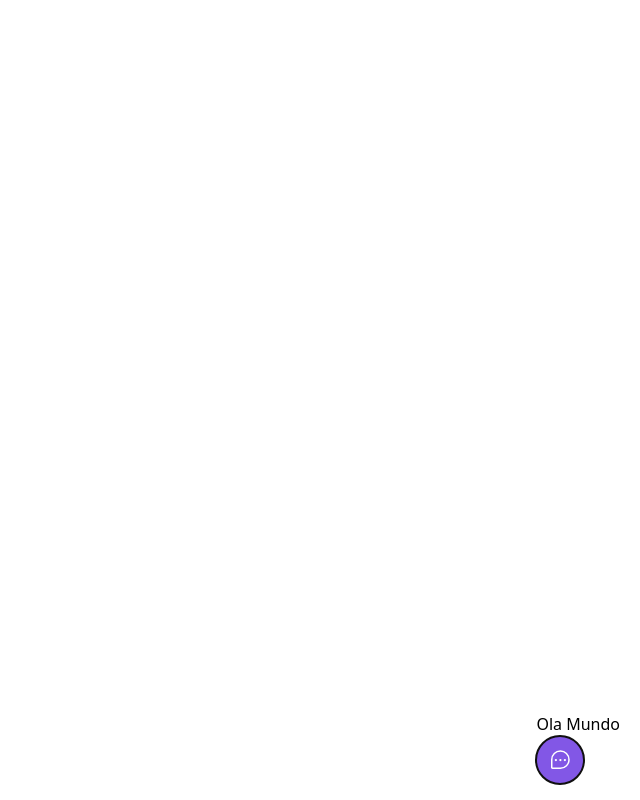
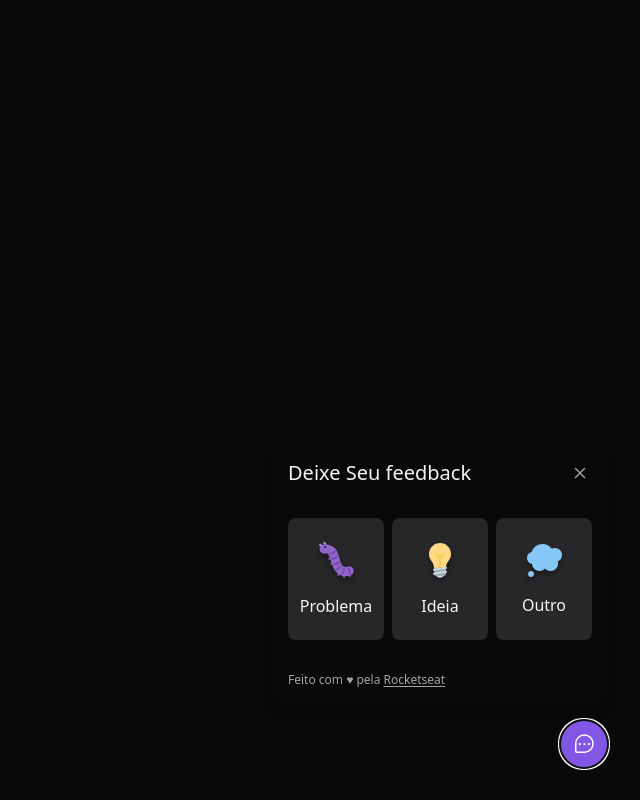
Before and after one commit to lucianovictor/feedget-nlw, a React (Vite) app: page / in a window 1280 px wide. Both pictures are taken after a click on the button "Feedback". Shown: the whole page, without its empty margins (640-1280 px from the left). Built offline with nearby package versions, Linux system fonts and the light colour scheme.

Commit message:
feat: fisinigh the web part

```diff
--- /dev/null
+++ b/src/components/CloseButton.tsx
@@ -0,0 +1,10 @@
+import { Popover } from '@headlessui/react'
+import { X } from 'phosphor-react';
+
+export function CloseButton() {
+  return (
+    <Popover.Button className="top-5 right-5 absolute text-zinc-400 hover:text-zinc-100 title='Fechar formulário de feedback'">
+      <X weight="bold" className="w-4 h-4" />
+    </Popover.Button >
+  );
+}
--- /dev/null
+++ b/src/components/Loading.tsx
@@ -0,0 +1,9 @@
+import { CircleNotch} from 'phosphor-react'
+
+export function Loading() {
+  return (
+    <div className='w-6 h-6 items-center justify-center overflow-hidden'>
+      <CircleNotch weight='bold' className='w-4 h-4 animate-spin'/>
+    </div>
+  )
+}
--- a/src/components/Widget.tsx
+++ b/src/components/Widget.tsx
@@ -1,19 +1,22 @@
-import {ChatTeardropDots} from 'phosphor-react'
-import {Popover} from '@headlessui/react'
+import { ChatTeardropDots } from 'phosphor-react';
+import { Popover } from '@headlessui/react'
+import { WidgetForm } from './WidgetForm';
 
 export function Widget() {
   return (
-    <Popover className="absolute bottom-4 right-5">
-      <Popover.Panel>Ola Mundo</Popover.Panel>
+    <Popover className="absolute bottom-4 right-4 md:bottom-8 md:right-8 flex flex-col items-end">
+      <Popover.Panel>
+        <WidgetForm />
+      </Popover.Panel>
 
-    <Popover.Button  className="bg-brand-500 rounded-full px-3 h-12 text-white flex items-center group">
-      <ChatTeardropDots className="w-6 h-6"/>
+      <Popover.Button className="bg-brand-500 rounded-full px-3 h-12 text-white flex items-center group">
+        <ChatTeardropDots className="w-6 h-6" />
 
-      <span className="max-w-0 overflow-hidden group-hover:max-w-xs transition-all duration-500 ease-linear">
-        <span className="pl-2"></span>
-        Feedback
-      </span>
-    </Popover.Button>
+        <span className="max-w-0 overflow-hidden group-hover:max-w-xs transition-all duration-500 ease-linear select-none">
+          <span className="pl-2"></span>
+          Feedback
+        </span>
+      </Popover.Button>
     </Popover>
   )
 }
--- /dev/null
+++ b/src/components/WidgetForm/ScreenshotButton.tsx
@@ -0,0 +1,50 @@
+import html2canvas from "html2canvas";
+import { Camera, Trash } from "phosphor-react";
+import { useState } from "react";
+import { Loading } from "../Loading";
+
+interface ScreenshotButtonProps {
+  screenshot: string | null;
+  onScreenshotTook: (screenshot: string | null) => void;
+}
+
+export function ScreenshotButton({screenshot,  onScreenshotTook}: ScreenshotButtonProps) {
+  const [isTakingScreenshot, setIsTakingScreenshot] = useState(false)
+
+async function handleTakeScreenshot() {
+  setIsTakingScreenshot(true);
+    const canvas = await html2canvas(document.querySelector('html')!);
+    const base64image =canvas.toDataURL('image/png')
+
+    onScreenshotTook(base64image);
+
+    setIsTakingScreenshot(false);
+  }
+
+  if (screenshot) {
+    return (
+      <button
+        type="button"
+        className="p-1 w-10 h-10 rounded-md border-transparent flex justify-end items-end text-zinc-400 hover:text-zinc-100 transition-colors"
+        onClick={() => onScreenshotTook(null)}
+        style={{
+         backgroundImage: `url(${screenshot})`,
+         backgroundPosition: 'right bottom',
+         backgroundSize: 180,
+        }}
+      >
+        <Trash weight="fill" />
+      </button>
+    )
+  }
+
+  return (
+    <button
+    type="button"
+    onClick={handleTakeScreenshot}
+    className="p-2 bg-zinc-800 rounded-md border-transparent hover:bg-zinc-700 transition-colors focus:outline-none focus:ring-2 focus:ring-offset-2 focus:ring-offset-zinc-900 focus:ring-brand-500"
+  >
+    {isTakingScreenshot ? <Loading/> : <Camera className="w-6 h-6" />}
+  </button>
+  )
+}
--- /dev/null
+++ b/src/components/WidgetForm/Steps/FeedbackContentStep.tsx
@@ -0,0 +1,69 @@
+import { ArrowLeft, Camera } from "phosphor-react";
+import { FormEvent, useState } from "react";
+import { FeedbackType, feedbackTypes } from "..";
+import { CloseButton } from "../../CloseButton";
+import { ScreenshotButton } from "../ScreenshotButton";
+
+interface FeedbackContentStepProps {
+  feedbackType: FeedbackType
+  onFeedbackRestartRequested: () => void;
+  onFeedbackSent: () => void;
+}
+
+export function FeedbackContentStep({feedbackType, onFeedbackRestartRequested, onFeedbackSent,}: FeedbackContentStepProps) {
+  const [screenshot, setScreenshot] = useState<string | null>(null)
+  const [comment, setComment] = useState('');
+
+  const feedbackTypeInfo = feedbackTypes[feedbackType]
+
+  function handleSubmitFeedback(event: FormEvent) {
+    event.preventDefault();
+    onFeedbackSent();
+  }
+
+   return (
+    <>
+
+    <header>
+      <button
+        type="button"
+        className="top-5 left-5 absolute text-zinc-400 hover:text-zinc-100"
+        onClick={onFeedbackRestartRequested}
+        >
+
+        <ArrowLeft weight="bold" className="w-4 h-4"/>
+      </button>
+
+    <span className="text-xl leading-6 flex items-center gap-2">
+      <img src={feedbackTypeInfo.image.source} alt={feedbackTypeInfo.image.alt} className="w-6 h-6"/>
+      {feedbackTypeInfo.title}
+    </span>
+
+      <CloseButton />
+
+    </header>
+
+    <form onSubmit={handleSubmitFeedback} className="my-4 w-full">
+      <textarea
+        className="min-w-[304px] w-full min-h-[112px] text-sm placeholder-zinc-400 text-zinc-100 border-zinc-600 bg-transparent rounded-md focus:border-r-brand-500 focus:ring-brand-500 focus:ring-1 focus: outline-none resize-none scrollbar scrollbar-thumb-zinc-700 scrollbar-track-transparent scrollbar-thin"
+        placeholder="Conte com detalhes o que está acontecendo..."
+        onChange={event => setComment(event.target.value)}
+      />
+
+      <footer className="flex-gap-2 mt-2">
+       <ScreenshotButton
+        screenshot={screenshot}
+        onScreenshotTook ={setScreenshot}
+       />
+        <button
+          type="submit"
+          disabled={comment.length === 0}
+          className="p-2 bg-brand-500 rounded-mb border-transparent flex-1 flex justify-center items-center text-sm hover bg-brand-300 focus:outline-none focus:ring-2 focus:ring-offset-2 focus:ring-offset-zinc-900 focus:ring-brand-500 transition-colors disabled:opacity-50 disabled:hover:bg-brand-500"
+        >
+          Enviar Feedback
+        </button>
+      </footer>
+    </form>
+  </>
+  )
+}
--- /dev/null
+++ b/src/components/WidgetForm/Steps/FeedbackSuccessStep.tsx
@@ -0,0 +1,29 @@
+import { CloseButton } from "../../CloseButton";
+
+interface FeedbackSuccessStepProps {
+  onFeedbackRestartRequested: () => void;
+}
+
+export function FeedbackSuccessStep({onFeedbackRestartRequested}: FeedbackSuccessStepProps) {
+  return(
+    <>
+      <header>
+        <CloseButton />
+      </header>
+
+      <div className="flex flex-col items-center py-10 w-[304px]">
+
+      </div>
+
+      <span className="text-xl mt-2">Agradecemos o feedback!</span>
+
+      <button
+        type="button"
+        onClick={onFeedbackRestartRequested}
+        className="py-2 px-6 mt-6 bg-zinc-800 rounded-md border-transparent text-sm leading-6 hover:bg-zinc-700 focus:outline-none focus:ring-2 focus:ring-offset-2 focus:ring-offset-zinc-900 focus:ring-brand-500 transition-colors disabled:opacity-50 disabled:hover:bg-brand-500"
+      >
+        Quero enviar outro
+      </button>
+    </>
+  )
+}
--- /dev/null
+++ b/src/components/WidgetForm/Steps/FeedbackTypeStep.tsx
@@ -0,0 +1,30 @@
+import { feedbackTypes, FeedbackType } from "..";
+import { CloseButton } from "../../CloseButton";
+
+interface FeedbackTypeStepProps {
+  onFeedbackTypeChanged:(type: FeedbackType) => void;
+}
+
+export function FeedbackTypeStep({onFeedbackTypeChanged}: FeedbackTypeStepProps) {
+  return (
+    <>
+    <header>
+    <span className="text-xl leading-6">Deixe Seu feedback</span>
+      <CloseButton />
+    </header>
+    <div className="flex py-8 gap-2 w-full">
+        {Object.entries(feedbackTypes).map(([key, value]) =>{
+          return(
+            <button
+              className="bg-zinc-800 rounded-lg py-5 w-24 flex-1 flex flex-col items-center gap-2 border-2 border-transparent hover:border-brand-500 focus:border-brand-500 focus:outline-none"
+              onClick={() => onFeedbackTypeChanged(key as FeedbackType)}
+            >
+              <img src={value.image.source} alt={value.image.alt} />
+              <span>{value.title}</span>
+            </button>
+          );
+        })}
+      </div>
+      </>
+  )
+}
--- /dev/null
+++ b/src/components/WidgetForm/index.tsx
@@ -0,0 +1,69 @@
+import { useState } from "react";
+
+import { CloseButton } from "../CloseButton";
+
+import bugImageUrl from "../../assets/bug.svg";
+import ideaImageUrl from "../../assets/idea.svg";
+import thoughtImageUrl from "../../assets/thought.svg";
+import { FeedbackTypeStep } from "./Steps/FeedbackTypeStep";
+import { FeedbackContentStep } from "./Steps/FeedbackContentStep";
+import { FeedbackSuccessStep } from "./Steps/FeedbackSuccessStep";
+
+ export const feedbackTypes = {
+  BUG: {
+    title: 'Problema',
+    image: {
+      source: bugImageUrl,
+      alt: 'Imagem de um inseto',
+    }
+  },
+  IDEA: {
+    title: 'Ideia',
+    image: {
+      source: ideaImageUrl,
+      alt: 'Imagem de uma lampada',
+    },
+  },
+  OTHER: {
+    title: 'Outro',
+    image: {
+      source: thoughtImageUrl,
+      alt: 'Imagem de uma nuvem de pensamento',
+    }
+  },
+};
+
+export type FeedbackType = keyof typeof feedbackTypes;
+
+export function WidgetForm() {
+  const [feedbackType, setFeedbackType] = useState<FeedbackType | null>(null)
+  const [feedbackSent, setFeedbackSent] = useState(false)
+
+  function handleRestartFeedback() {
+    setFeedbackSent(false)
+    setFeedbackType(null)
+  }
+
+  return (
+    <div className="bg-zinc 900 p-4 relative rounded-2xl mb-4 flex-col items-center shadow-lg w-[calc(100vw-2rem)] md:w-auto">
+      { feedbackSent ? (
+        <FeedbackSuccessStep  onFeedbackRestartRequested={handleRestartFeedback}/>
+      ) : (
+        <>
+            {!feedbackType ? (
+        <FeedbackTypeStep onFeedbackTypeChanged={setFeedbackType}/>
+      ) : (
+        <FeedbackContentStep
+        feedbackType={feedbackType}
+        onFeedbackRestartRequested={handleRestartFeedback}
+        onFeedbackSent={() => setFeedbackSent(true)}
+        />
+      )}
+        </>
+      )}
+      <footer className="text-xs text-neutral-400">
+       Feito com ♥ pela <a className="underline underline-offset-2" href="https://rocketseat.com.br"> Rocketseat</a>
+      </footer>
+      </div>
+  )
+}
--- a/src/global.css
+++ b/src/global.css
@@ -1,3 +1,7 @@
 @tailwind base;
 @tailwind components;
 @tailwind utilities;
+
+body {
+  @apply bg-[#09090A] text-zinc-100;
+}
```
